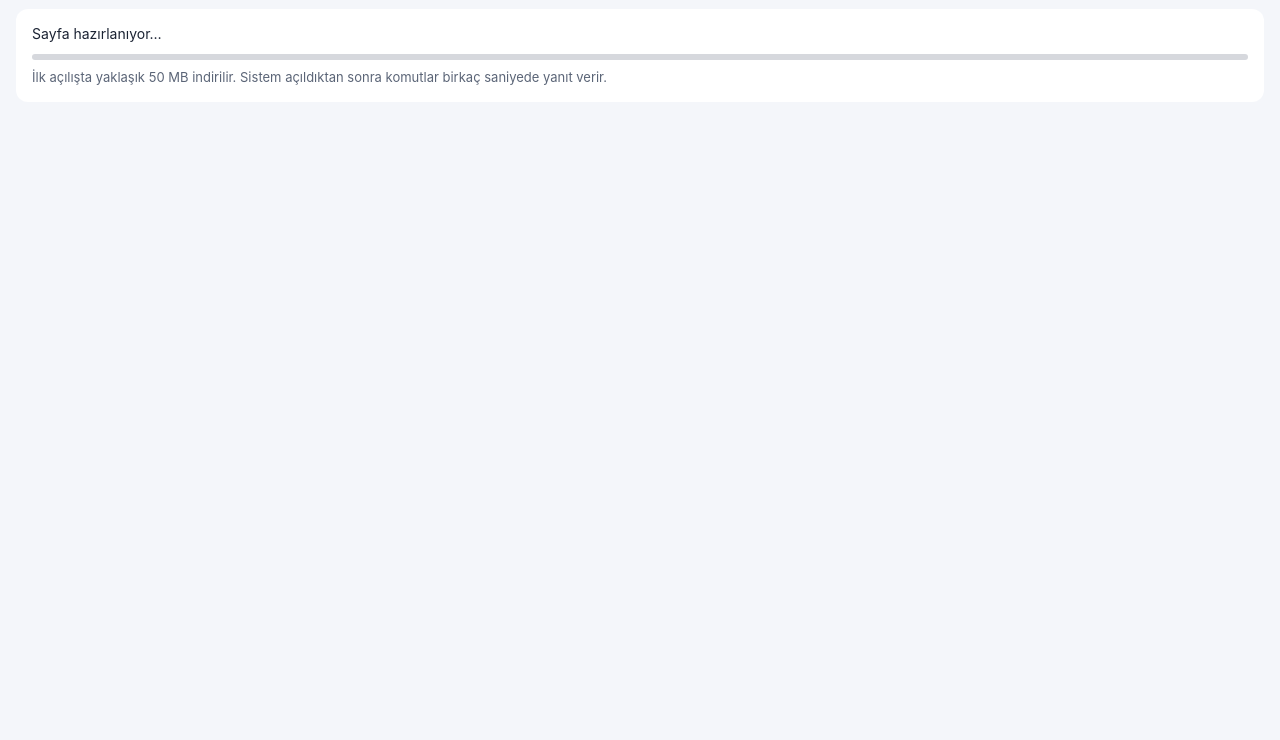
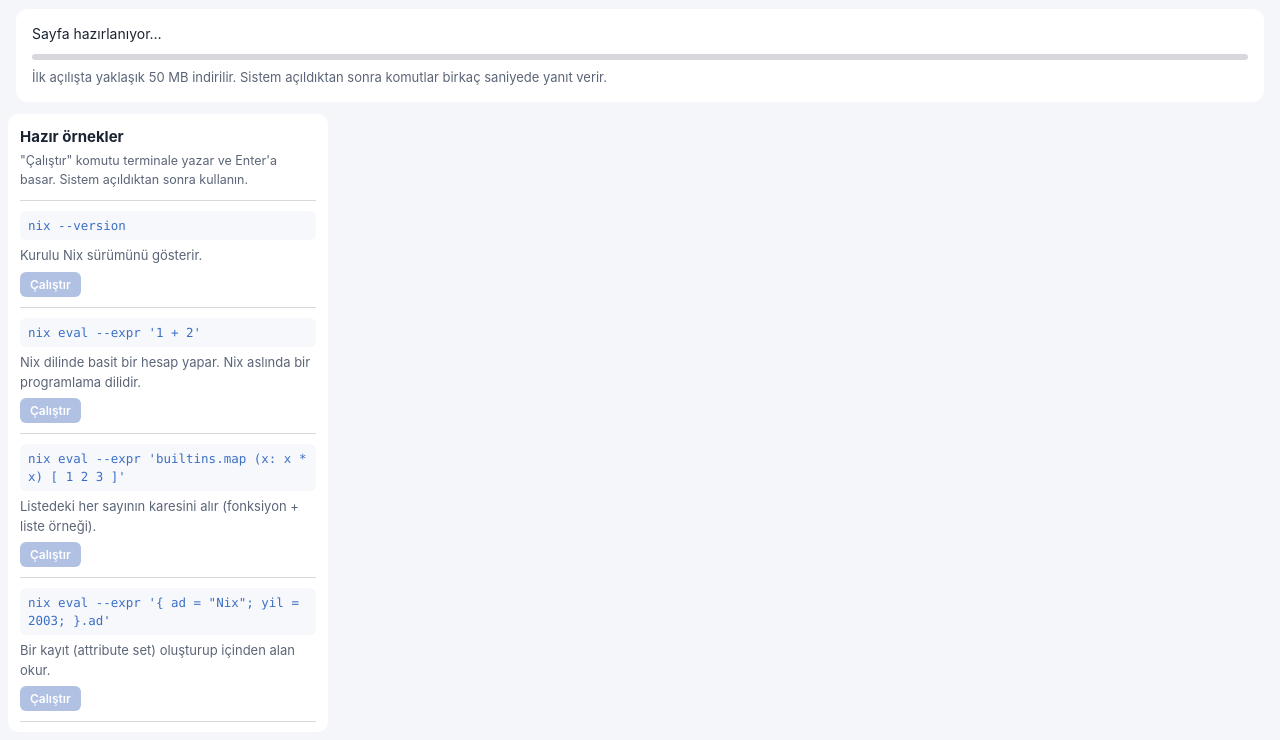
Before and after one commit to torpack/nixostest, a plain HTML site: page docs/index.html in a window 1280 px wide. Shown: the part 60-800 px from the top of the page. Drawn offline with Linux system fonts and the light colour scheme.

Commit message:
Add sample commands panel with descriptions
Co-Authored-By: Claude Opus 5.5 <noreply@anthropic.com>
Claude-Session: https://claude.ai/code/session_0121j23HjbqT9PNJmd4EBCeF

```diff
--- a/docs/index.html
+++ b/docs/index.html
@@ -82,6 +82,31 @@
       color: var(--text);
       font: 600 13px ui-monospace, Menlo, monospace;
     }
+    #main { flex: 1; min-height: 0; display: flex; gap: 8px; margin: 0 8px 8px; }
+    #main #term-wrap { margin: 0; flex: 1; min-width: 0; }
+    #samples {
+      width: 320px; flex: none; overflow-y: auto;
+      background: var(--panel); border-radius: 10px; padding: 12px;
+    }
+    #samples h2 { font-size: 15px; margin: 0 0 4px; }
+    #samples > p { color: var(--muted); font-size: 12.5px; margin: 0 0 10px; }
+    .sample { border-top: 1px solid color-mix(in srgb, var(--muted) 25%, transparent); padding: 10px 0; }
+    .sample code {
+      display: block; font: 12.5px/1.4 ui-monospace, Menlo, Consolas, monospace;
+      background: color-mix(in srgb, var(--bg) 70%, transparent); color: var(--accent);
+      padding: 6px 8px; border-radius: 6px; word-break: break-all;
+    }
+    .sample p { margin: 6px 0; font-size: 13px; color: var(--muted); }
+    .sample button {
+      border: 0; border-radius: 6px; padding: 5px 10px; cursor: pointer;
+      background: var(--accent-2); color: #fff; font: 600 12px -apple-system, sans-serif;
+    }
+    .sample button:disabled { opacity: .45; cursor: default; }
+    @media (max-width: 760px) {
+      #main { flex-direction: column; }
+      #main #term-wrap { min-height: 55vh; }
+      #samples { width: auto; max-height: 40vh; }
+    }
   </style>
 </head>
 <body>
@@ -105,7 +130,14 @@
     <div class="hint" id="hint">İlk açılışta yaklaşık 50 MB indirilir. Sistem açıldıktan sonra komutlar birkaç saniyede yanıt verir.</div>
   </div>
 
-  <div id="term-wrap"><div id="terminal"></div></div>
+  <div id="main">
+    <div id="term-wrap"><div id="terminal"></div></div>
+    <aside id="samples">
+      <h2>Hazır örnekler</h2>
+      <p>"Çalıştır" komutu terminale yazar ve Enter'a basar. Sistem açıldıktan sonra kullanın.</p>
+      <div id="sample-list"></div>
+    </aside>
+  </div>
   <div id="keys">
     <button data-k="tab">Tab</button>
     <button data-k="ctrlc">Ctrl+C</button>
@@ -129,6 +161,34 @@
       setMsg(text, null);
       $("hint").textContent = "Sayfayı yenileyip tekrar deneyin. Sorun sürerse güncel bir Safari, Chrome ya da Firefox kullanın.";
     };
+
+    const SAMPLES = [
+      ["nix --version", "Kurulu Nix sürümünü gösterir."],
+      ["nix eval --expr '1 + 2'", "Nix dilinde basit bir hesap yapar. Nix aslında bir programlama dilidir."],
+      ["nix eval --expr 'builtins.map (x: x * x) [ 1 2 3 ]'", "Listedeki her sayının karesini alır (fonksiyon + liste örneği)."],
+      ["nix eval --expr '{ ad = \"Nix\"; yil = 2003; }.ad'", "Bir kayıt (attribute set) oluşturup içinden alan okur."],
+      ["nix eval --impure --expr 'builtins.currentSystem'", "Nix'in hangi işlemci/sistem için çalıştığını söyler."],
+      ["cat demo.nix", "Örnek paket tarifini (derivation) gösterir."],
+      ["nix-build demo.nix && cat result", "Tarifi derler: sonuç /nix/store içine yazılır, 'result' ona kısayoldur."],
+      ["ls /nix/store", "Nix'in tüm paketleri tuttuğu mağazayı listeler. Her paketin adında benzersiz bir hash var."],
+      ["nix path-info --all", "Nix veritabanında kayıtlı tüm paketleri listeler."],
+      ["nix path-info -rsh $(readlink -f $(which hello))", "hello paketinin ve bağımlılıklarının boyutunu gösterir."],
+      ["hello", "GNU hello programı: Nix ile kurulmuş basit bir paket."],
+      ["figlet NixOS", "Yazıyı büyük harflerle çizer (figlet paketi)."],
+      ["uname -a", "Tarayıcıda çalışan Linux çekirdeğinin bilgisini gösterir."],
+    ];
+    let sendToTerm = null;
+    const list = $("sample-list");
+    for (const [cmd, desc] of SAMPLES) {
+      const el = document.createElement("div");
+      el.className = "sample";
+      const code = document.createElement("code"); code.textContent = cmd;
+      const p = document.createElement("p"); p.textContent = desc;
+      const b = document.createElement("button"); b.textContent = "Çalıştır"; b.disabled = true;
+      b.addEventListener("click", () => sendToTerm && sendToTerm(cmd + "\r"));
+      el.append(code, p, b);
+      list.append(el);
+    }
 
     async function downloadImage() {
       const manifest = await (await fetch("./image/manifest.json", { cache: "no-cache" })).json();
@@ -179,6 +239,8 @@
       worker.postMessage({ type: "init", imagename: imageUrl });
       new TtyServer(slave).start(worker);
 
+      sendToTerm = (text) => { master.ldisc.writeFromLower(Array.from(new TextEncoder().encode(text))); xterm.focus(); };
+      document.querySelectorAll(".sample button").forEach((b) => (b.disabled = false));
       const keys = { tab: "\t", ctrlc: "\x03", up: "\x1b[A", down: "\x1b[B", clear: "clear\r" };
       document.querySelectorAll("#keys button").forEach((b) =>
         b.addEventListener("click", () => { master.ldisc.writeFromLower(Array.from(new TextEncoder().encode(keys[b.dataset.k]))); xterm.focus(); }));
```
